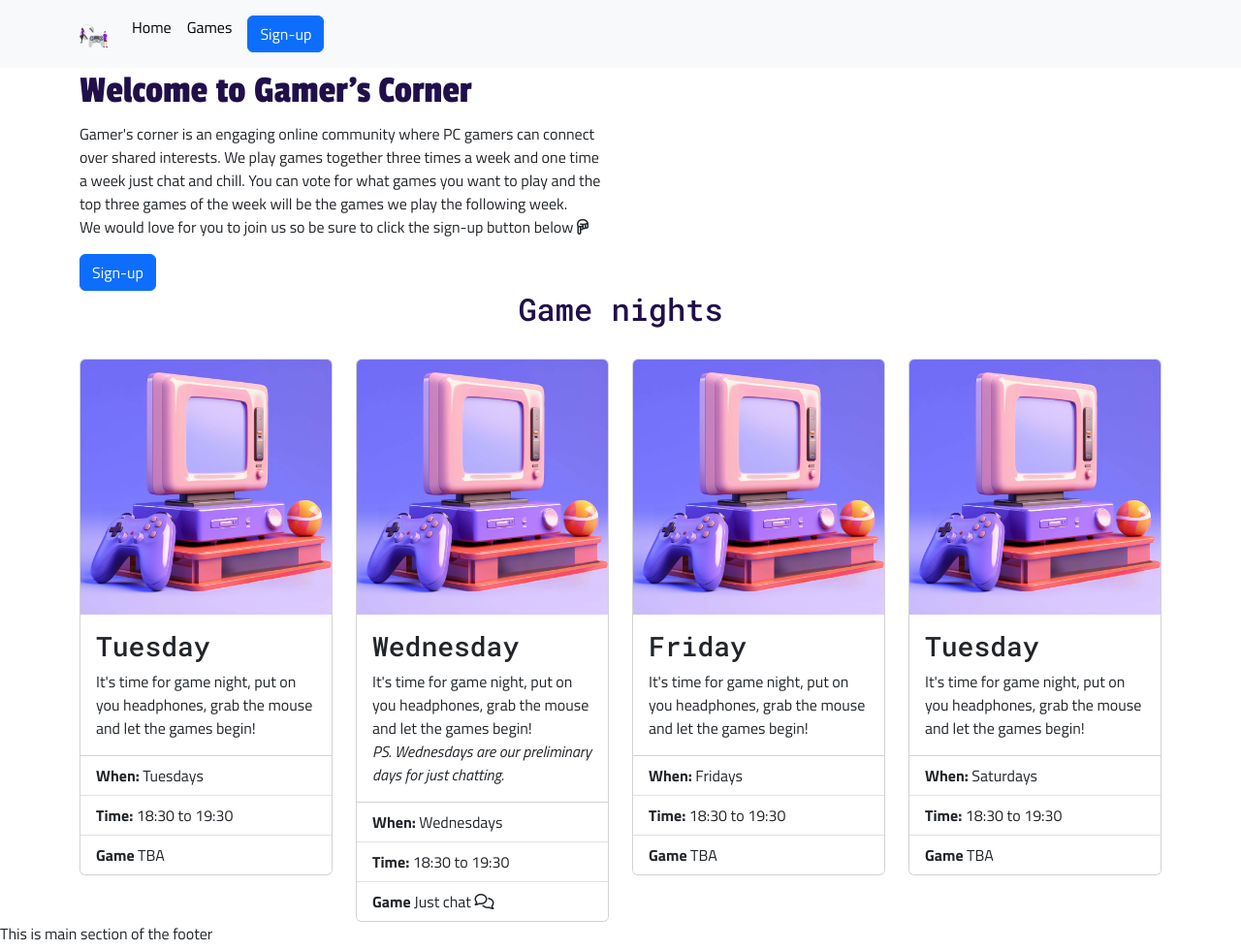
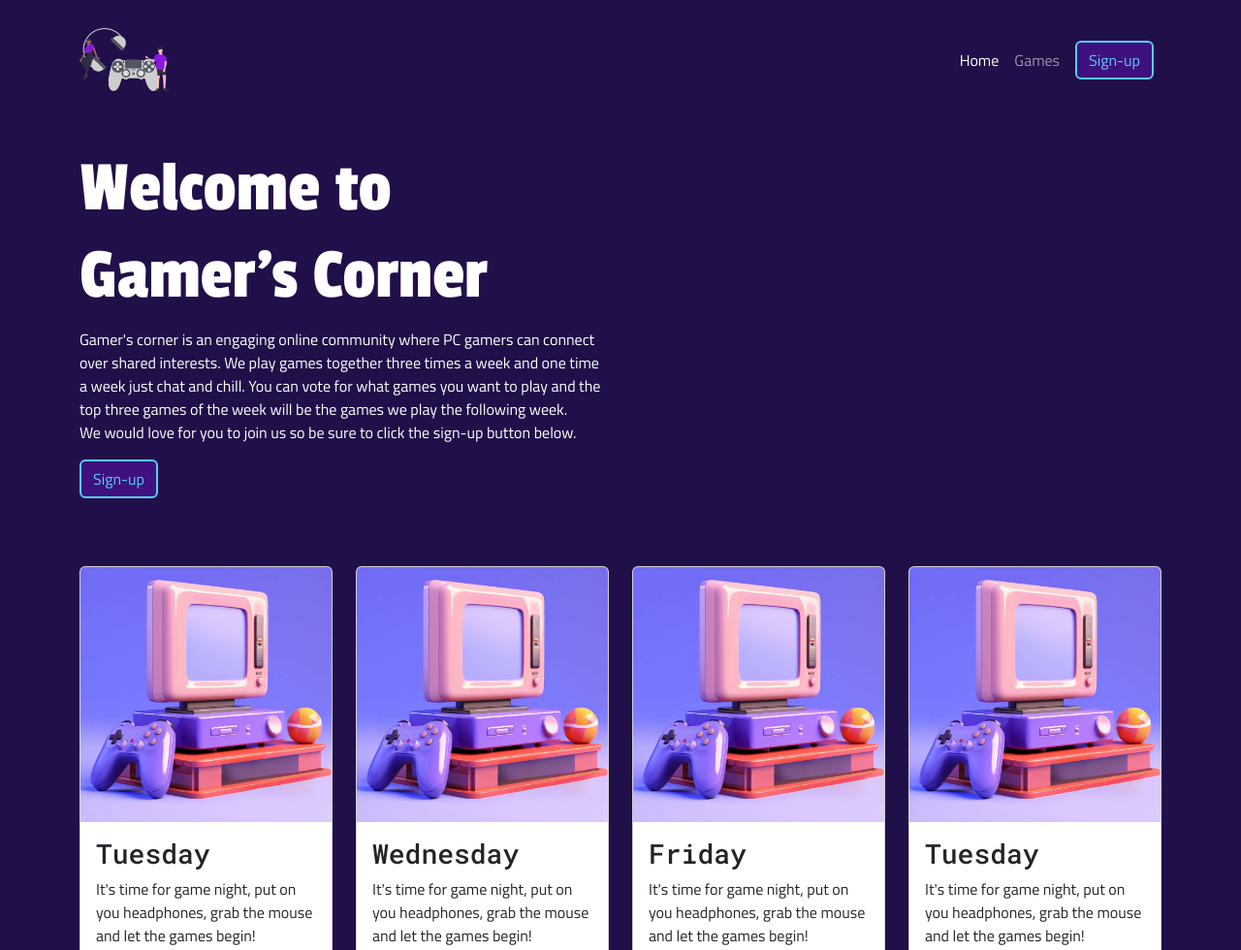
Before and after one commit to TezzStrom/pm1-gamers-corner, a plain HTML site: page index.html in a window 1280 px wide. Shown: the top 980 px of the page at 97% size. Drawn offline with nearby package versions, Linux system fonts and the light colour scheme.

Commit message:
With this commit I will have added a navbar and styled it. I have also styled buttons and applied on the index.html

```diff
--- a/assets/css/style.css
+++ b/assets/css/style.css
@@ -21,11 +21,14 @@
 
 body {
     font-family: var(--body-font);
+    color:#FFFFFF;
+    background-color: var(--primary-color);
 }
 
 h1 {
     font-family: var(--primary-font);
-    color: var(--primary-color)
+    color: var(--fifth-color);
+    font-size: 75px;
 }
 
 h2, h3 {
@@ -33,9 +36,23 @@ h2, h3 {
     color: var(--primary-color);
 }
 
-/* Game night section */
+.section {
+    padding-top: 150px; /*prevents the navbar to overlap the main content*/
+}
 
-/* Cards */
-.card {
-    min-height: 330px;
+/* Buttons */
+.button-full {
+    background-color: var(--fourth-color);
+    Border: 2px solid var(--secondary-color);
+    color: var(--secondary-color)
 }
+
+/* Navbar style */
+
+#navbar {
+    background-color: var(--primary-color);
+}
+
+#navbar .logotype {
+    height: 65px;
+}
--- a/index.html
+++ b/index.html
@@ -27,22 +27,27 @@
 <!--min-vh-100 to stretch the full viewport and classes working with mt-auto to ensure that footer stays in the bottom-->
 <body class="d-flex flex-column min-vh-100">
     <!--Navigation-->
-    <nav class="navbar navbar-expand-lg bg-body-tertiary">
+    <!--fixed-top class so that it stays in the top of the page when scrolling. Data-bs-theme="dark" for turning the text in the navbar white-->
+    <nav id="navbar" class="navbar navbar-expand-lg fixed-top pt-4" data-bs-theme="dark">
         <div class="container">
-          <a class="navbar-brand" href="./index.html"><img src="./assets/img/logo.png" alt="Bootstrap" width="30" height="24"></a>
+            <a class="navbar-brand" href="./index.html">
+            <img src="./assets/img/logo.png" alt="Gamer's corners logotype" class="logotype">
+            </a>
             <button class="navbar-toggler" type="button" data-bs-toggle="collapse" data-bs-target="#navbarSupportedContent" aria-controls="navbarSupportedContent" aria-expanded="false" aria-label="Toggle navigation">
                 <span class="navbar-toggler-icon"></span>
             </button>
             <div class="collapse navbar-collapse" id="navbarSupportedContent">
-            <ul class="navbar-nav me-auto mb-2 mb-lg-0">
+                <!--ms-auto to move the links to the right side-->
+                <ul class="navbar-nav ms-auto d-flex align-items-center">
                     <li class="nav-item">
-                <a class="nav-link active" aria-current="page" href="#">Home</a>
+                        <!--active class to indicate the current site to the user-->
+                        <a class="nav-link active" aria-current="page" href="./index.html">Home</a>
                     </li>
                     <li class="nav-item">
-                <a class="nav-link active" href="#">Games</a>
+                        <a class="nav-link" href="./games.html">Games</a>
                     </li>
                     <li class="nav-item">
-                <a class="nav-link active" href="#"><button type="button" class="btn btn-primary">Sign-up</button></a>
+                        <a class="nav-link" href="./signup.html"><button type="button" class="btn button-full">Sign-up</button></a>
                     </li>
                 </ul>
             </div>
@@ -52,12 +57,12 @@
     <!--Main section starts here-->
     <main>
         <!--Header starts here-->
-        <Header class="container">
+        <Header class="container section">
             <div class="row">
                 <div class="col-6">
                     <h1>Welcome to Gamer's Corner</h1>
-                    <p>Gamer's corner is an engaging online community where PC gamers can connect over shared interests. We play games together three times a week and one time a week just chat and chill. You can vote for what games you want to play and the top three games of the week will be the games we play the following week. <br> We would love for you to join us so be sure to click the sign-up button below <i class="fa-regular fa-hand-point-down"></i> </p>
-                    <a class="btn btn-primary" href="./signup.html" role="button">Sign-up</a>
+                    <p>Gamer's corner is an engaging online community where PC gamers can connect over shared interests. We play games together three times a week and one time a week just chat and chill. You can vote for what games you want to play and the top three games of the week will be the games we play the following week. <br> We would love for you to join us so be sure to click the sign-up button below.</p>
+                    <a class="btn button-full" href="./signup.html" role="button">Sign-up</a>
                 </div>
             </div>
         </Header>
@@ -132,7 +137,9 @@
                         </ul>
                     </div>
                 </div>
-
+                <div class="d-flex justify-content-center my-4">
+                <a class="btn button-full" href="./signup.html" role="button">Sign-up</a>
+                </div>
             </div>
         </section>
     </main>
```
Lines whose indentation alone changed are shown as unchanged.
